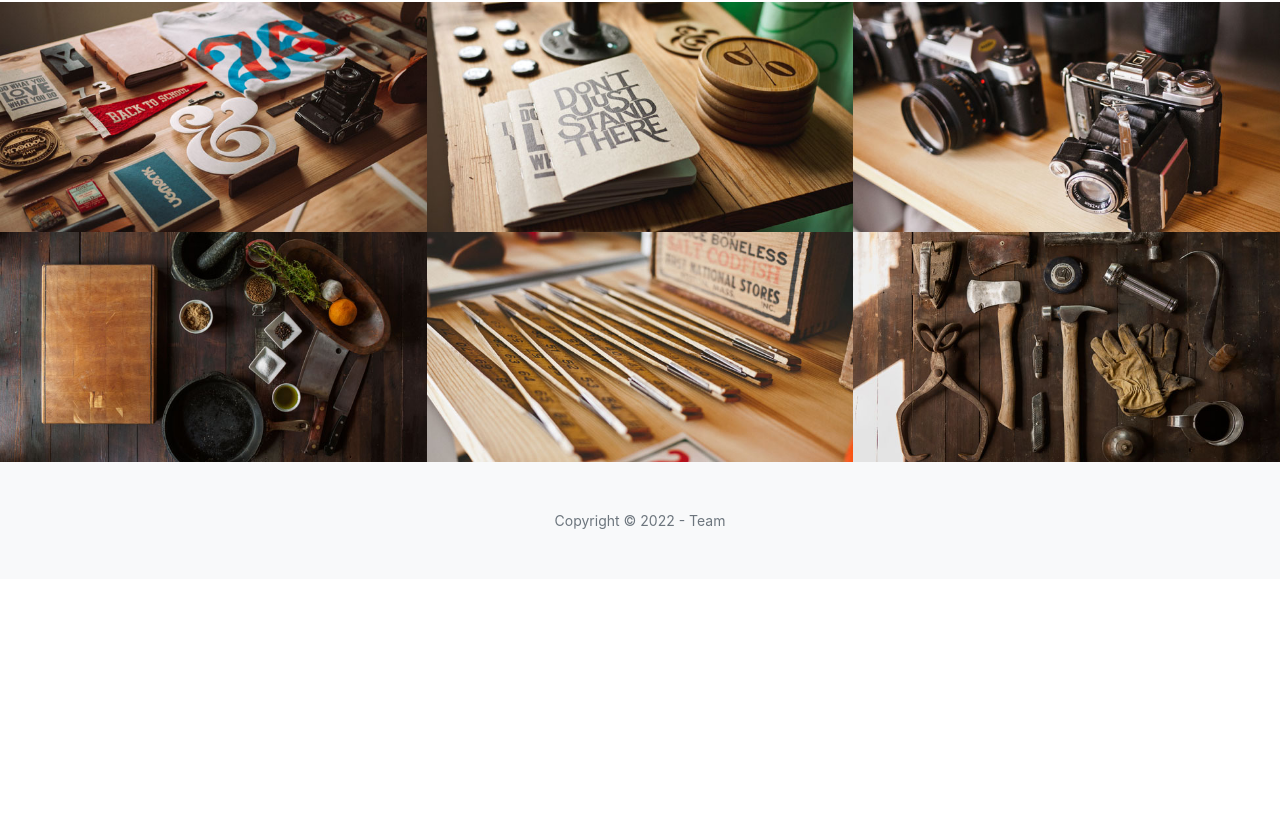
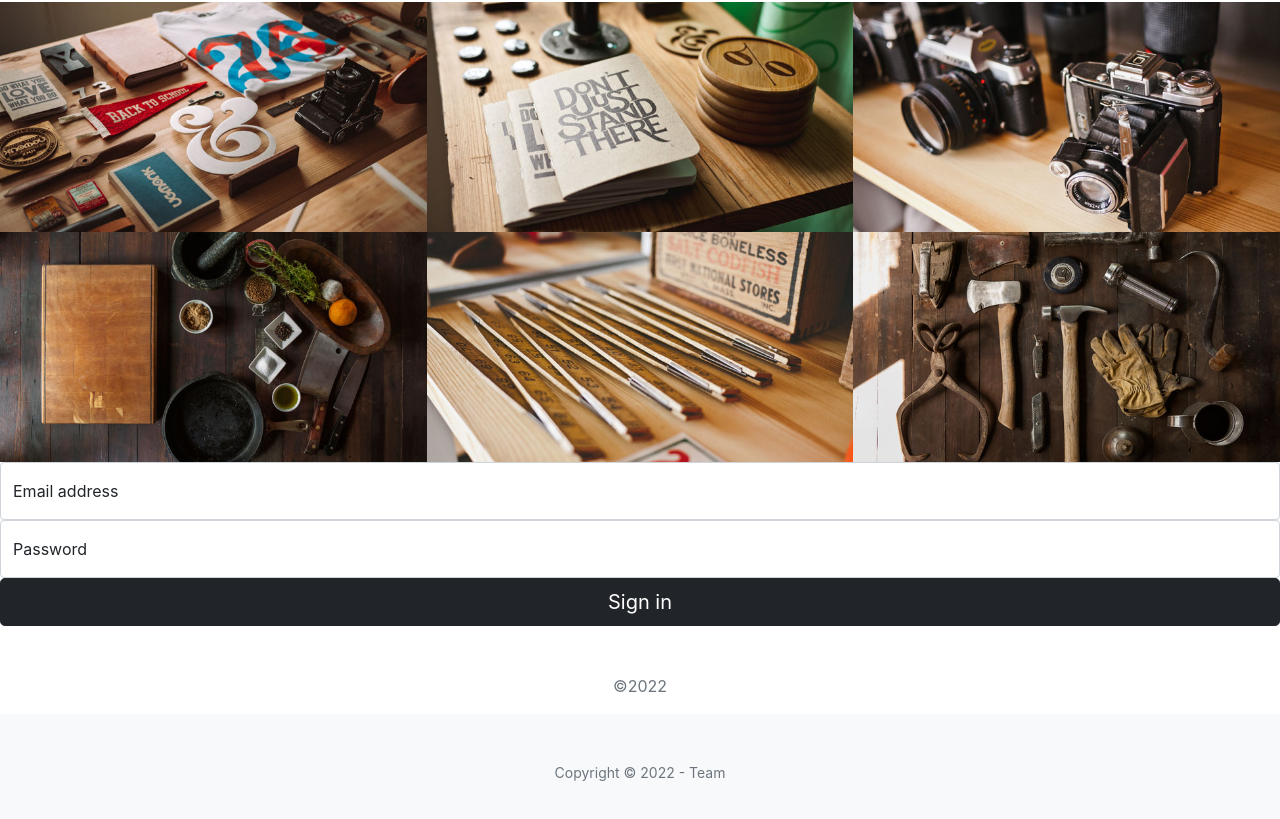
Before and after one commit to Abhiroop-Singh/Bachat, a React (Create React App) app: page / in a window 1280 px wide. Shown: the part 1802-2621 px from the top of the page. Before the commit the page ends 2381 px from the top, so only its background shows below. Built offline with nearby package versions, Linux system fonts and the light colour scheme.

Commit message:
new branch

```diff
--- a/package.json
+++ b/package.json
@@ -2,7 +2,7 @@
   "name": "bachat",
   "version": "0.1.0",
   "private": true,
-  "proxy":"http://localhost:4000",
+  "proxy": "http://localhost:4000",
   "dependencies": {
     "@testing-library/jest-dom": "^5.16.5",
     "@testing-library/react": "^13.4.0",
@@ -13,6 +13,7 @@
     "mongoose": "^6.7.2",
     "react": "^18.2.0",
     "react-dom": "^18.2.0",
+    "react-router-dom": "^6.4.3",
     "react-scripts": "5.0.1",
     "web-vitals": "^2.1.4"
   },
--- a/src/App.js
+++ b/src/App.js
@@ -1,11 +1,11 @@
 import React from "react";
-import "./app.css";
 import Services from "./components/Services";
 import Footer from "./components/Footer";
 import Masthead from "./components/Masthead";
 import Navbar from "./components/Navbar";
 import About from "./components/About";
 import PortfolioImgs from "./components/PortfolioImgs";
+import Login from "./components/Login";
 function App() {
   return (
     <div className="App">
@@ -14,6 +14,7 @@ function App() {
       <About />
       <Services />
       <PortfolioImgs />
+      <Login />
       <Footer />
     </div>
   );
--- a/src/components/About.js
+++ b/src/components/About.js
@@ -1,5 +1,5 @@
 import React from "react";
-
+import "../app.css";
 const About = () => {
   return (
     <section className="page-section bg-primary" id="about">
--- a/src/components/Footer.js
+++ b/src/components/Footer.js
@@ -1,5 +1,5 @@
 import React from "react";
-
+import "../app.css";
 const Footer = () => {
   return (
     <footer class="bg-light py-5">
--- a/src/components/Login.js
+++ b/src/components/Login.js
@@ -23,13 +23,7 @@ const Login = () => {
             />
             <label htmlFor="floatingPassword">Password</label>
           </div>
-          <button
-            className="w-100 btn btn-lg btn-dark"
-            type="submit"
-            onClick={() => {
-              navigate("/");
-            }}
-          >
+          <button className="w-100 btn btn-lg btn-dark" type="submit">
             Sign in
           </button>
           <p className="mt-5 mb-3 text-muted">&copy;2022</p>
--- a/src/components/Masthead.js
+++ b/src/components/Masthead.js
@@ -1,4 +1,5 @@
 import React from "react";
+import "../app.css";
 
 const Masthead = () => {
   return (
--- a/src/components/Navbar.js
+++ b/src/components/Navbar.js
@@ -1,4 +1,5 @@
 import React from "react";
+import "../app.css";
 
 const Navbar = () => {
   return (
--- a/src/components/PortfolioImgs.js
+++ b/src/components/PortfolioImgs.js
@@ -1,5 +1,5 @@
 import React from "react";
-
+import "../app.css";
 const PortfolioImgs = () => {
   return (
     <div id="portfolio">
--- a/src/components/Services.js
+++ b/src/components/Services.js
@@ -1,5 +1,5 @@
 import React from "react";
-
+import "../app.css";
 const Services = () => {
   return (
     <section className="page-section" id="services">
```
Also changed, not shown: 1 other file (tests, documents, lock files or other folders).
